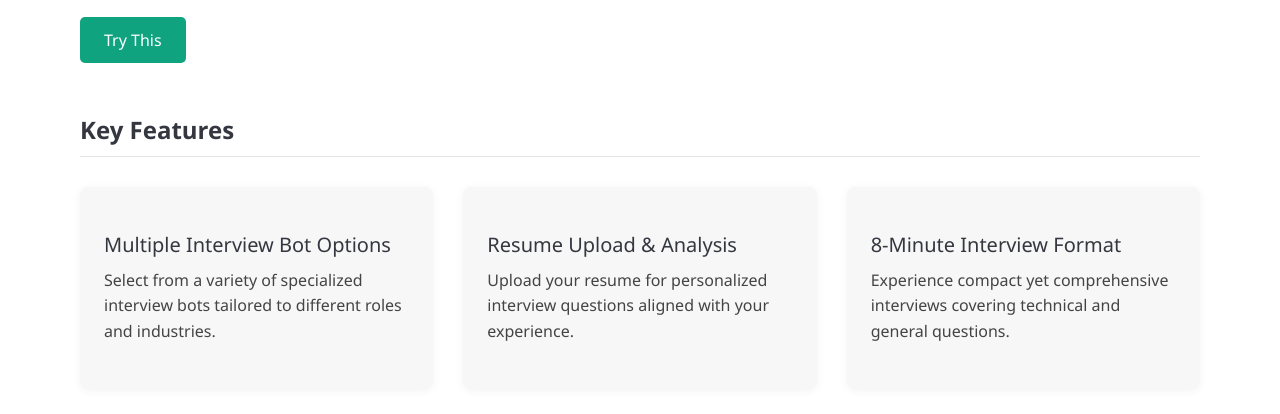
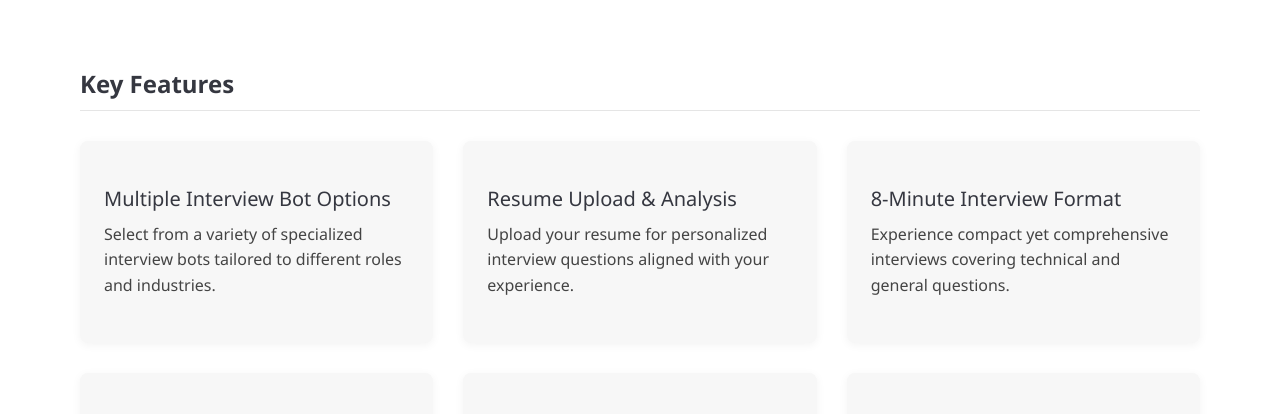
Before and after one commit to CookiestechMadurai/AI_Bot, a website: page index.html in a window 1280 px wide. Shown: the part 325-739 px from the top of the page. Drawn offline with Linux system fonts and the light colour scheme.

Commit message:
Update index.html

```diff
--- a/index.html
+++ b/index.html
@@ -378,7 +378,7 @@
                 <div class="hero-content">
                     <h1>Welcome to Tutoapp Platform</h1>
                     <p>Your Mock Interview Virtual Partner that enables you to practice your knowledge with your resume and generates comprehensive reports on grammar, communication skills, and technical competency.</p>
-                    <a href="trythis.html" class="try-button">Try This</a>
+
                 </div>
                 <div class="hero-image">
                     <img src="interview.png" alt="Interview preparation">
```
